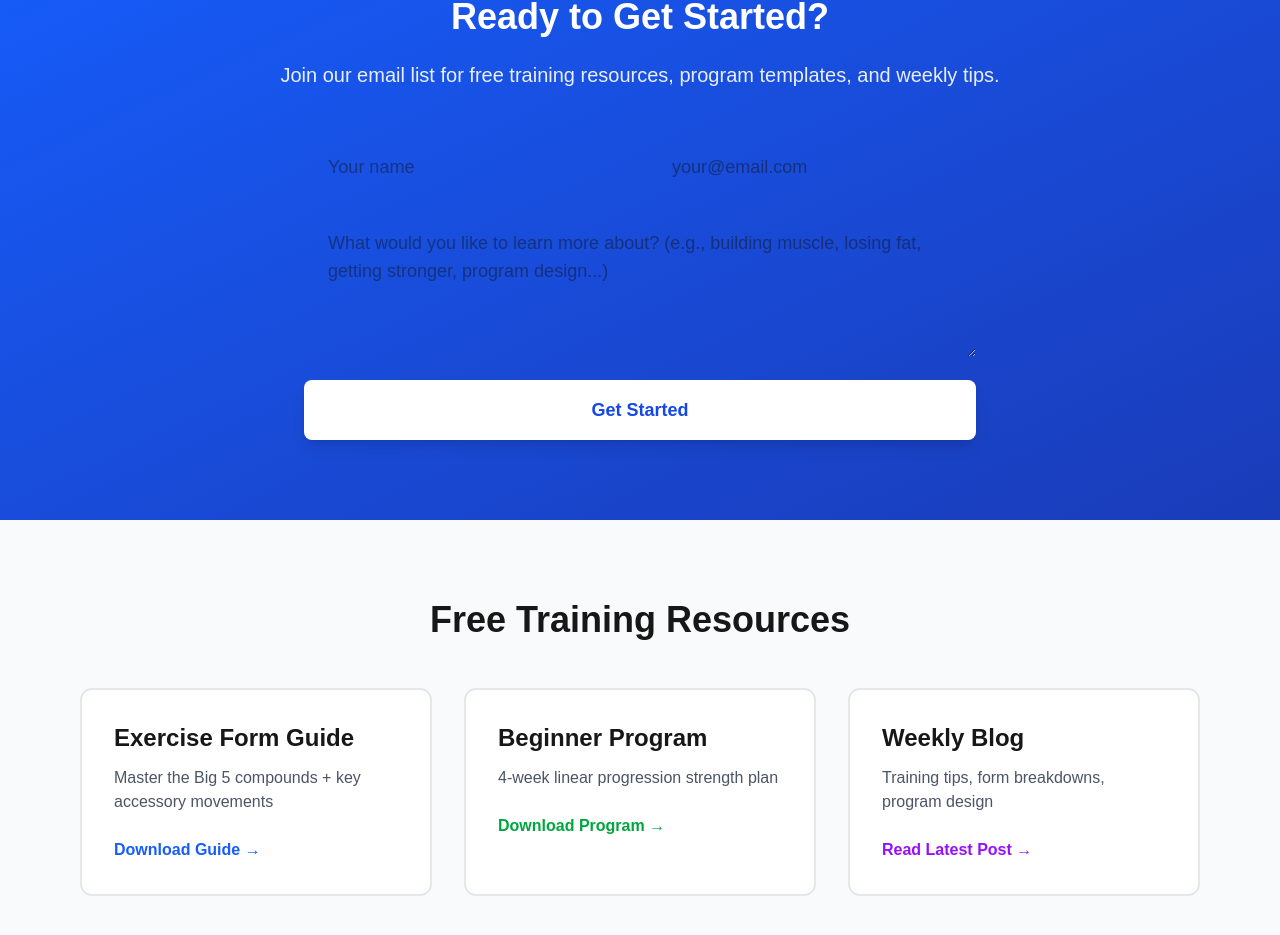
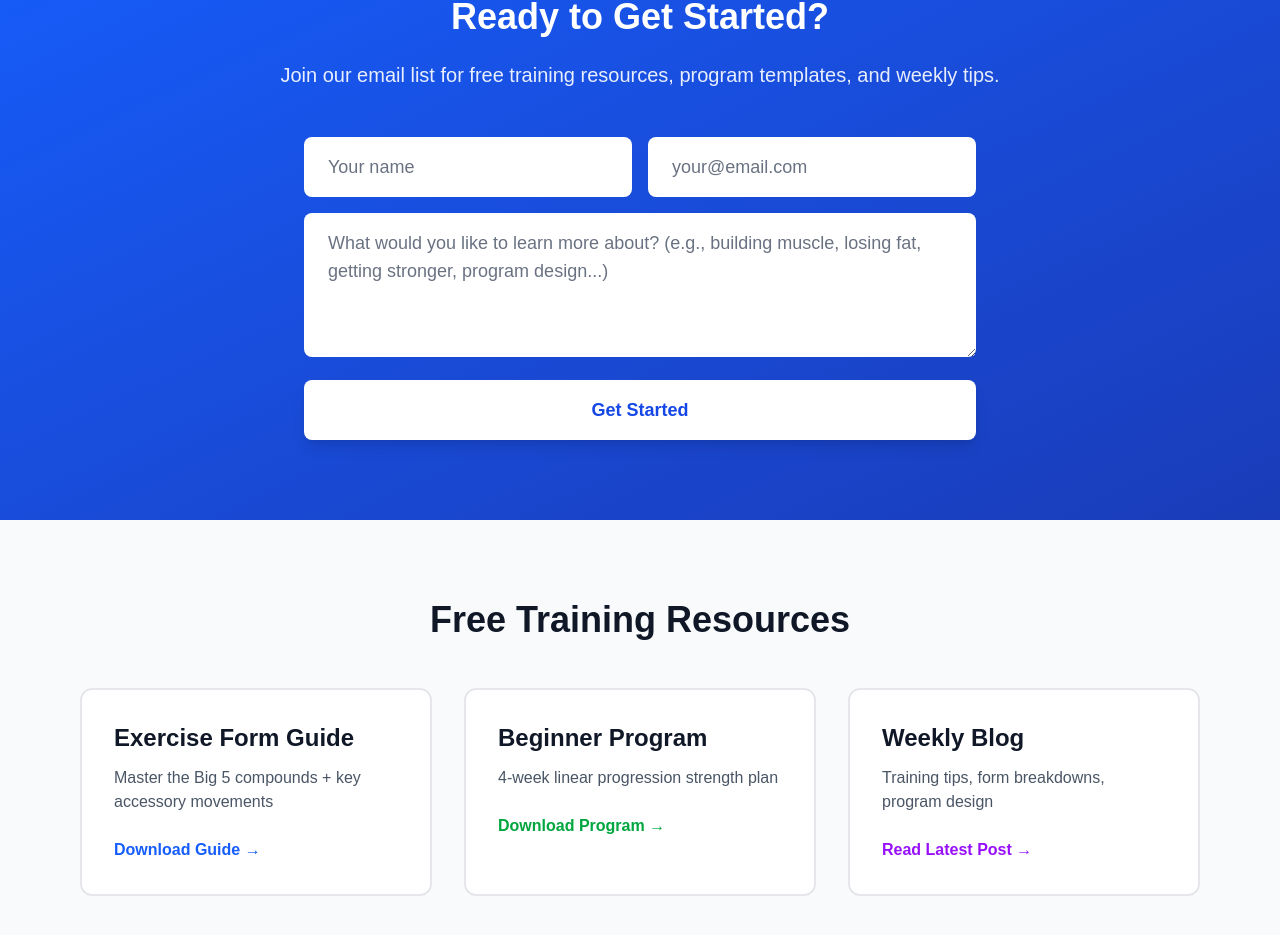
Before and after one commit to iandramirez94/cypress-training-site, a Next.js app: page / in a window 1280 px wide. Shown: the part 1254-2189 px from the top of the page. Built offline with nearby package versions, Linux system fonts and the light colour scheme.

Commit message:
fix: improve text contrast throughout site
- Add text-gray-900 to all section headers
- Add bg-white to form inputs for better visibility
- Add placeholder-gray-500 for readable placeholder text
- Fix Resources section header color

```diff
--- a/app/page.tsx
+++ b/app/page.tsx
@@ -161,7 +161,7 @@ export default function Home() {
                 onChange={(e) => setName(e.target.value)}
                 placeholder="Your name"
                 required
-                className="px-6 py-4 rounded-lg text-gray-900 text-lg focus:outline-none focus:ring-4 focus:ring-blue-300"
+                className="px-6 py-4 rounded-lg bg-white text-gray-900 placeholder-gray-500 text-lg focus:outline-none focus:ring-4 focus:ring-blue-300"
               />
               <input
                 type="email"
@@ -169,7 +169,7 @@ export default function Home() {
                 onChange={(e) => setEmail(e.target.value)}
                 placeholder="your@email.com"
                 required
-                className="px-6 py-4 rounded-lg text-gray-900 text-lg focus:outline-none focus:ring-4 focus:ring-blue-300"
+                className="px-6 py-4 rounded-lg bg-white text-gray-900 placeholder-gray-500 text-lg focus:outline-none focus:ring-4 focus:ring-blue-300"
               />
             </div>
 
@@ -178,7 +178,7 @@ export default function Home() {
               onChange={(e) => setInterest(e.target.value)}
               placeholder="What would you like to learn more about? (e.g., building muscle, losing fat, getting stronger, program design...)"
               rows={4}
-              className="w-full px-6 py-4 rounded-lg text-gray-900 text-lg focus:outline-none focus:ring-4 focus:ring-blue-300 mb-4"
+              className="w-full px-6 py-4 rounded-lg bg-white text-gray-900 placeholder-gray-500 text-lg focus:outline-none focus:ring-4 focus:ring-blue-300 mb-4"
             />
 
             <button
@@ -202,10 +202,10 @@ export default function Home() {
       {/* Resources Preview */}
       <section className="py-20 bg-gray-50">
         <div className="max-w-6xl mx-auto px-4">
-          <h2 className="text-4xl font-bold mb-12 text-center">Free Training Resources</h2>
+          <h2 className="text-4xl font-bold mb-12 text-center text-gray-900">Free Training Resources</h2>
           <div className="grid md:grid-cols-3 gap-8">
             <div className="bg-white p-8 rounded-xl border-2 border-gray-200 hover:border-blue-500 hover:shadow-xl transition-all">
-              <h3 className="font-bold text-2xl mb-3">Exercise Form Guide</h3>
+              <h3 className="font-bold text-2xl mb-3 text-gray-900">Exercise Form Guide</h3>
               <p className="text-gray-600 mb-6">Master the Big 5 compounds + key accessory movements</p>
               <Link
                 href="/resources"
@@ -215,7 +215,7 @@ export default function Home() {
               </Link>
             </div>
             <div className="bg-white p-8 rounded-xl border-2 border-gray-200 hover:border-green-500 hover:shadow-xl transition-all">
-              <h3 className="font-bold text-2xl mb-3">Beginner Program</h3>
+              <h3 className="font-bold text-2xl mb-3 text-gray-900">Beginner Program</h3>
               <p className="text-gray-600 mb-6">4-week linear progression strength plan</p>
               <Link
                 href="/resources"
@@ -225,7 +225,7 @@ export default function Home() {
               </Link>
             </div>
             <div className="bg-white p-8 rounded-xl border-2 border-gray-200 hover:border-purple-500 hover:shadow-xl transition-all">
-              <h3 className="font-bold text-2xl mb-3">Weekly Blog</h3>
+              <h3 className="font-bold text-2xl mb-3 text-gray-900">Weekly Blog</h3>
               <p className="text-gray-600 mb-6">Training tips, form breakdowns, program design</p>
               <Link
                 href="/blog"
```
